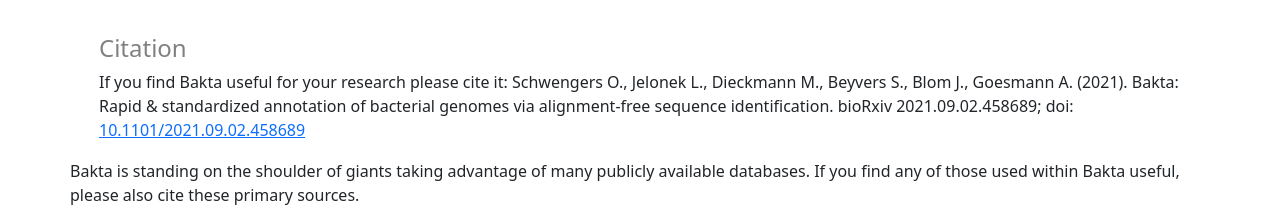
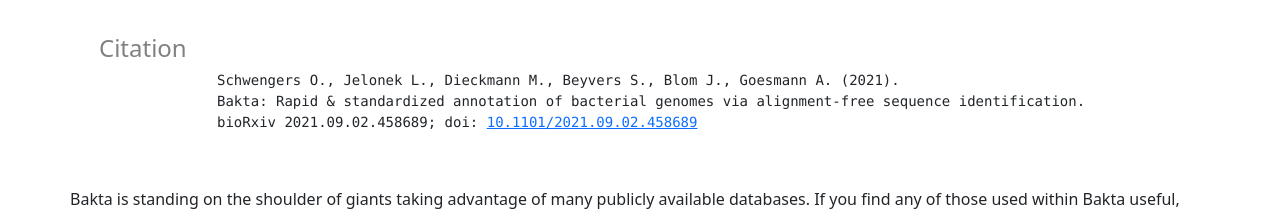
Before and after one commit to ag-computational-bio/bakta-web-ui, a Vue app: page /citation in a window 1280 px wide. Shown: the part 185-396 px from the top of the page. Built offline with nearby package versions, Linux system fonts and the light colour scheme; no server answers.

Commit message:
remove Shields component from citation page #10

```diff
--- a/src/pages/Citation.vue
+++ b/src/pages/Citation.vue
@@ -7,10 +7,11 @@
           <div class="card-body">
             <h4 class="card-title">Citation</h4>
             <ul class="card-text list-unstyled">
-              If you find Bakta useful for your research please cite it:
+              <pre>
               Schwengers O., Jelonek L., Dieckmann M., Beyvers S., Blom J., Goesmann A. (2021).
               Bakta: Rapid &amp; standardized annotation of bacterial genomes via alignment-free sequence identification.
               bioRxiv 2021.09.02.458689; doi: <a href="https://doi.org/10.1101/2021.09.02.458689">10.1101/2021.09.02.458689</a>
+              </pre>
             </ul>
           </div>
         </div>
@@ -103,10 +104,9 @@
 <script>
 import PageHeader from "@/components/PageHeader";
 import PageFooter from "@/components/PageFooter";
-import Shield from "@/components/Shield";
 export default {
   name: "Citation",
-  components: { PageHeader, PageFooter, Shield },
+  components: { PageHeader, PageFooter },
 };
 </script>
 <style scoped>
```
